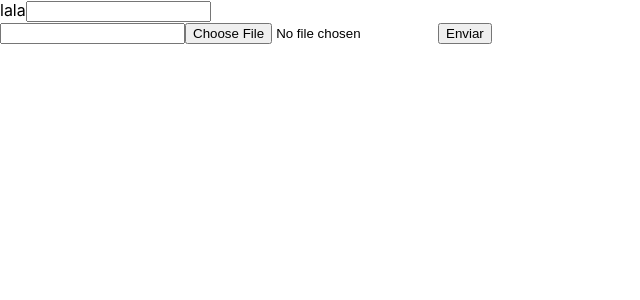
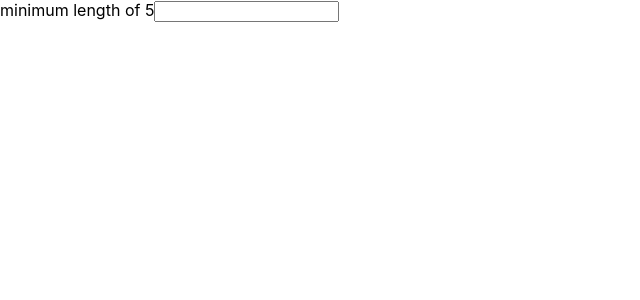
Before and after one commit to LuFabb/Forms, a React (Create React App) app: page / in a window 1280 px wide. Shown: the top 300 px of the page, without its empty margins (0-640 px from the left). Built offline with nearby package versions, Linux system fonts and the light colour scheme.

Commit message:
intro to controlled components, the recommended way

```diff
--- a/src/App.js
+++ b/src/App.js
@@ -1,22 +1,18 @@
-function App() {
-  const submit = (e) => {
-    e.preventDefault()
-    const data = Array.from(new FormData(e.target))
-    console.log(Object.fromEntries(data))
+import { useState } from 'react'
+
+const App = () => {
+  const [value, setValue] = useState('')
+  const handleChange = (e) => {
+    setValue(e.target.value)
   }
-  return (
-    <form onSubmit={submit}>
-      <div>
-        <span>
-          lala
-        </span>
-        <input name='campo' />
-      </div>
-        <input name="campo-2" />
-        <input type="file" name="archivo"/>
-        <input type="submit" value="Enviar"/>
-    </form>
-    )
+  console.log(value)
+  return(
+    <div>
+      {value.length < 5 ? <span>minimum length of 5</span> : null}
+      <input type="text" name="normal" value={value} onChange={handleChange} />
+    </div>
+  )
 }
 
+
 export default App
```
Also changed, not shown: src/uncontrolled-with-files.js (added, +22 -0 lines).
